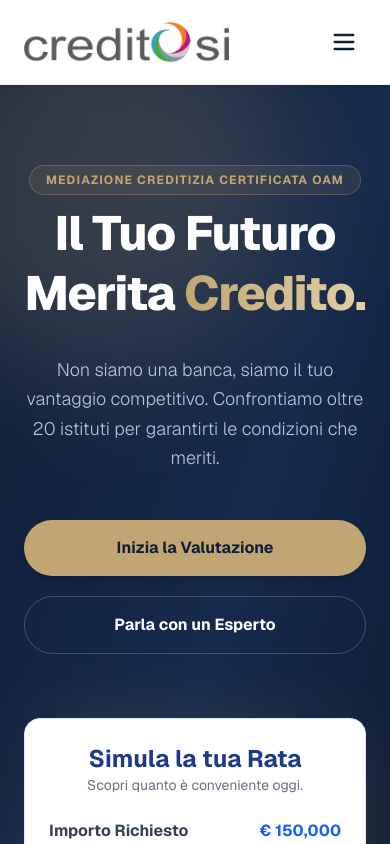
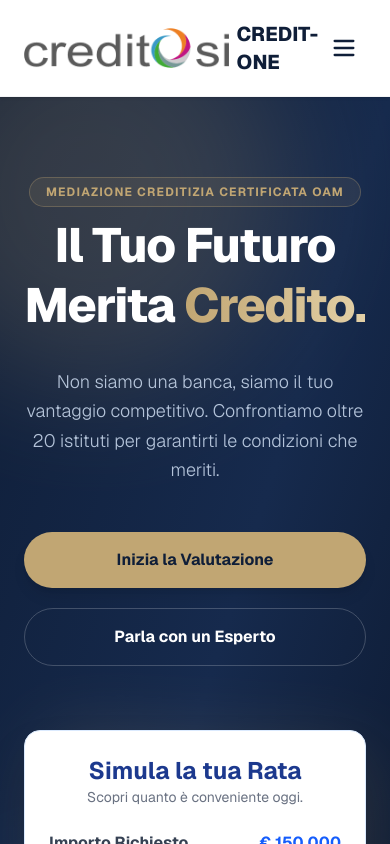
Before and after one commit to giacomocurigliano-sudo/landing-credito, a Next.js app: page / in a window 390 px wide. Shown: the top 844 px of the page. Built offline with nearby package versions, Linux system fonts and the light colour scheme.

Commit message:
Fix logo rinominato in brand.png

```diff
--- a/app/page.tsx
+++ b/app/page.tsx
@@ -18,18 +18,17 @@ export default function Home() {
       <header className="bg-white/95 backdrop-blur-md py-5 sticky top-0 z-50 border-b border-gray-100 shadow-sm transition-all duration-300">
         <div className="container mx-auto px-6 flex justify-between items-center">
 
-          {/* LOGO (Sinistra) */}
+          {/* LOGO - Versione Debug */}
           <div className="flex items-center">
              <Link href="/" className="flex items-center mr-8">
-                {/* Il file deve essere in cartella 'public' e chiamarsi 'logo.png' */}
-                <Image
-                    src="/logo.png"
+                {/* Usiamo il tag img classico per essere sicuri al 100% che lo carichi */}
+                <img
+                    src="/brand.png"
                     alt="Credit-One Logo"
-                    width={160}
-                    height={50}
                     className="h-10 w-auto object-contain"
-                    priority
                 />
+                {/* Se l'immagine non si carica, mostriamo il testo come riserva */}
+                <span className="ml-2 text-xl font-extrabold text-[#0F1E38] md:hidden">CREDIT-ONE</span>
              </Link>
           </div>
 
```
Also changed, not shown: public/brand.png (renamed from public/logo.png).
